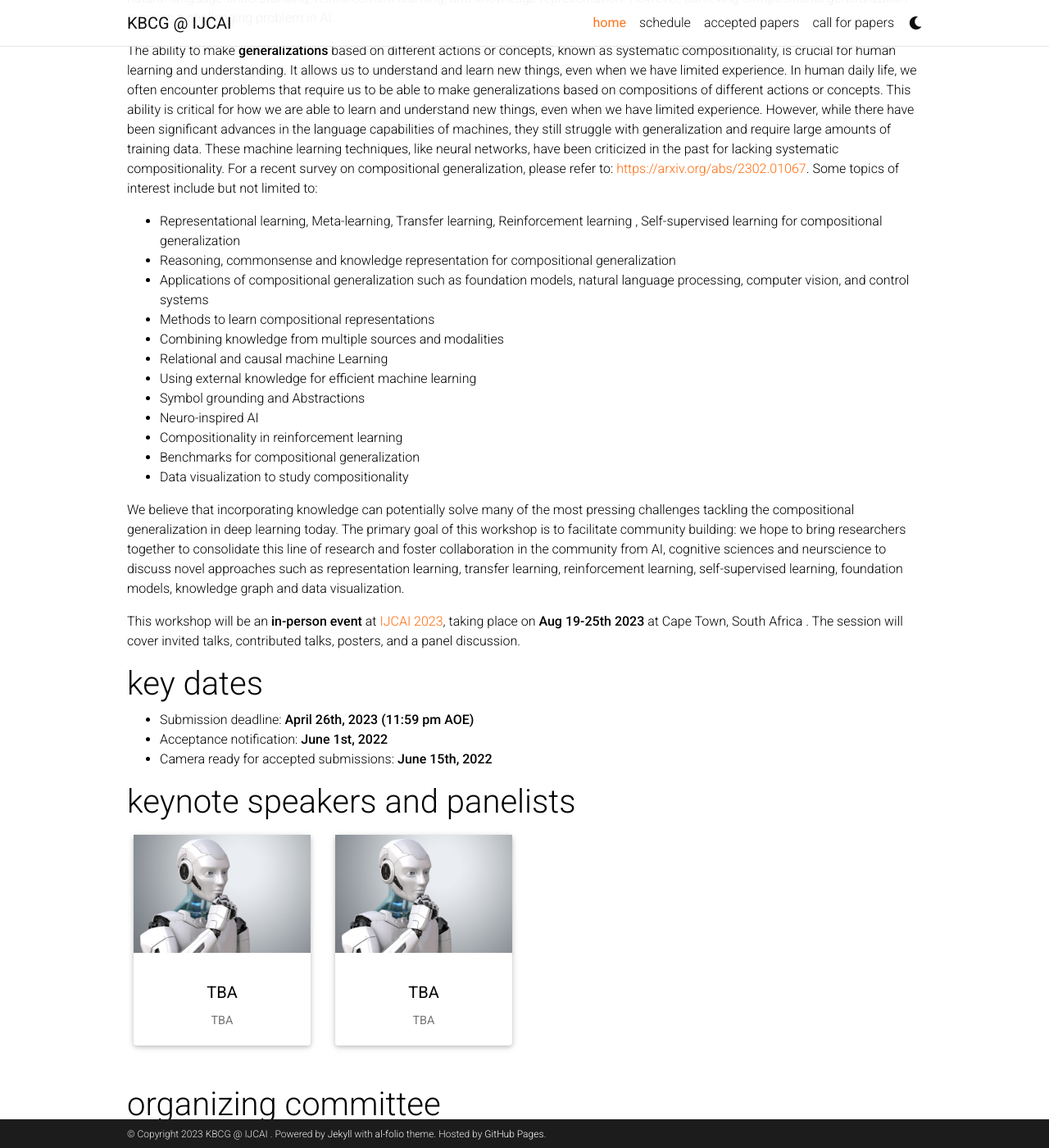
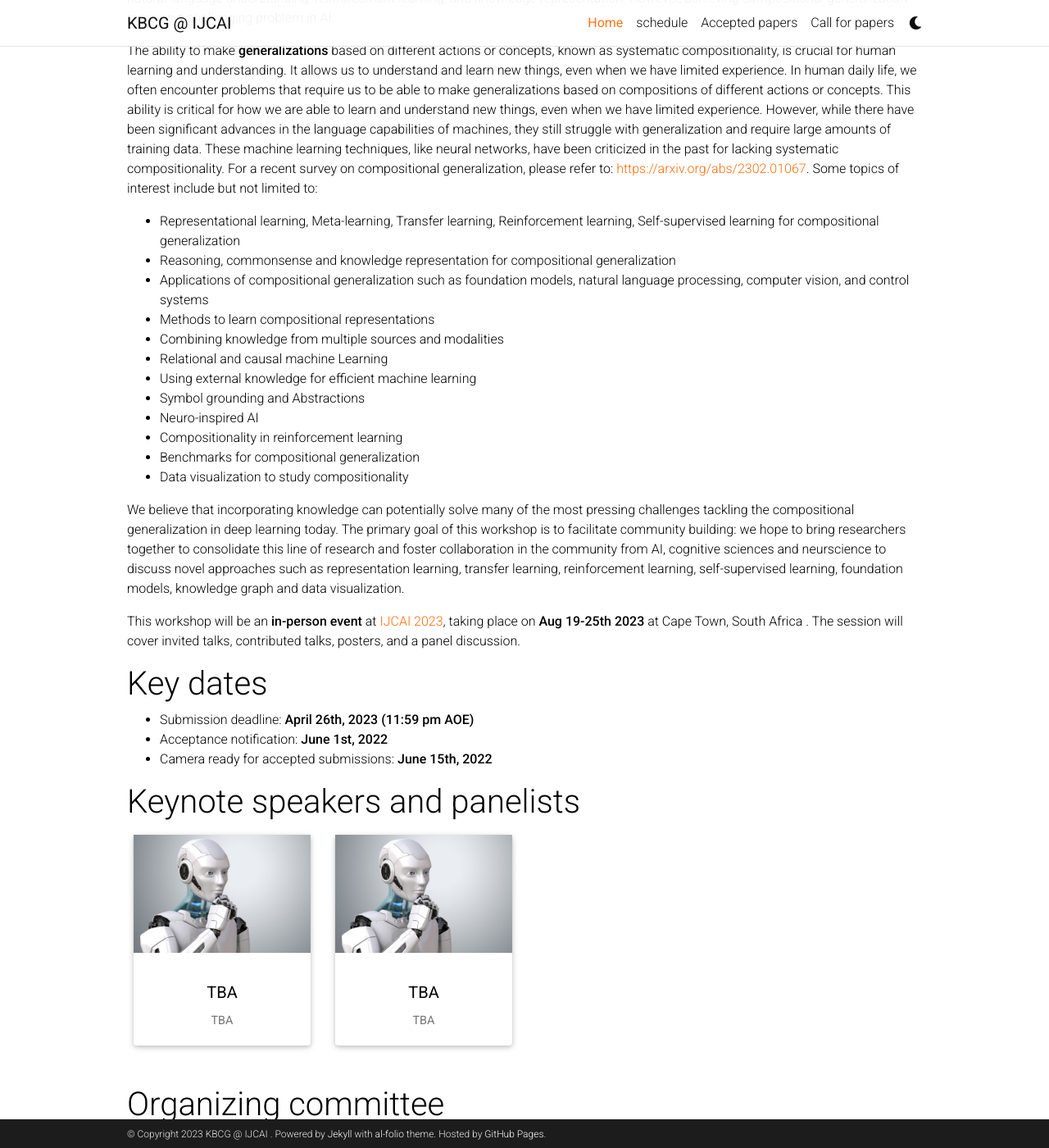
Before and after one commit to KnowledgeAI/KnowledgeAI.github.io, a Jekyll site: the page built from _pages/home.md, in a window 1280 px wide and 1400 px high, scrolled down 682 px. Shown: the whole window at 82% size. Built offline with Jekyll 4.4.1, drawn with Linux system fonts in a browser that asks for light colours; full-size pictures stand in for the smaller copies a plugin makes; comment, search, counter and statistics services are not loaded; a style sheet for code colours, icons or effects is not loaded; some of the changed text lies outside the part shown.

```diff
--- a/_pages/home.md
+++ b/_pages/home.md
@@ -3,17 +3,17 @@ layout: home
 title: home
 home_title: The 1st International Workshop on Knowlege-Based Compositional Generalization (KBCG)
 subtitle: Held in conjunction with IJCAI 2023
-nav_title: home
+nav_title: Home
 permalink: /
 description: A workshop to bring together researchers who study the compositional generalization in AI, cognitive sciences and neurscience with novel approaches such as representation learning, transfer learning, reinforcement learning, self-supervised learning, foundation models, knowledge graph and data visualization.
 ---
-# introduction
+# Introduction
 
 We are excited to announce the first International Workshop on Knowledge-Based Compositional Generalization (KBCG) held in conjunction with IJCAI 2023. The workshop aims to bring together researchers from academia and industry to discuss the latest advances and challenges in the area of knowledge-based compositional generalization in AI. Compositional generalization, the ability to understand and generate new combinations of previously learned concepts, is a fundamental problem in AI. It is particularly important in areas such as natural language understanding, reinforcement learning, and knowledge representation. However, achieving compositional generalization remains a challenging problem in AI.
 
 The ability to make **generalizations** based on different actions or concepts, known as systematic compositionality, is crucial for human learning and understanding. It allows us to understand and learn new things, even when we have limited experience. In human daily life, we often encounter problems that require us to be able to make generalizations based on compositions of different actions or concepts. This ability is critical for how we are able to learn and understand new things, even when we have limited experience. However, while there have been significant advances in the language capabilities of machines, they still struggle with generalization and require large amounts of training data. These machine learning techniques, like neural networks, have been criticized in the past for lacking systematic compositionality. For a recent survey on compositional generalization, please refer to: [https://arxiv.org/abs/2302.01067](https://arxiv.org/abs/2302.01067). Some topics of interest include but not limited to:
 
-- Representational learning, Meta-learning, Transfer learning, Reinforcement learning , Self-supervised learning for compositional generalization
+- Representational learning, Meta-learning, Transfer learning, Reinforcement learning, Self-supervised learning for compositional generalization
 - Reasoning, commonsense and knowledge representation for compositional generalization
 - Applications of compositional generalization such as foundation models, natural language
   processing, computer vision, and control systems
@@ -31,13 +31,13 @@ We believe that incorporating knowledge can potentially solve many of the most p
 
 This workshop will be an **in-person event** at [IJCAI 2023](https://ijcai-23.org/), taking place on **Aug 19-25th 2023** at Cape Town, South Africa . The session will cover invited talks, contributed talks, posters, and a panel discussion.
 
-# key dates
+# Key dates
 
 * Submission deadline: **April 26th, 2023 (11:59 pm AOE)**
 * Acceptance notification: **June 1st, 2022**
 * Camera ready for accepted submissions: **June 15th, 2022**
 
-# keynote speakers and panelists
+# Keynote speakers and panelists
 
 <div class="row p-2 g-2">
       <div class="col-sm-3">
@@ -49,7 +49,7 @@ This workshop will be an **in-person event** at [IJCAI 2023](https://ijcai-23.or
   </div>
   <br>
 
-# organizing committee
+# Organizing committee
 
 <div class="row p-2 g-2">
       <div class="col-sm-3">
```
Also changed, not shown: other parts of _pages/home.md (+3 -3 lines), _pages/call.md (+6 -6 lines), _pages/publications.md (+1 -1 lines).
